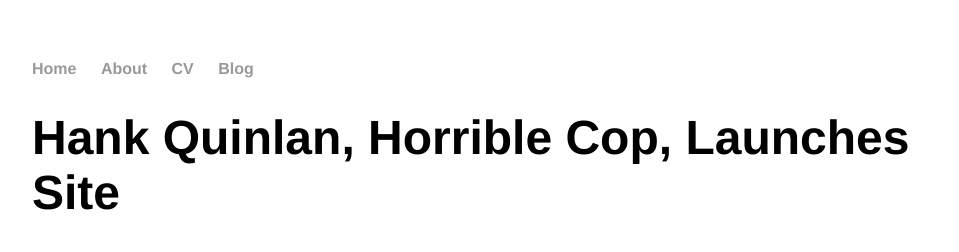
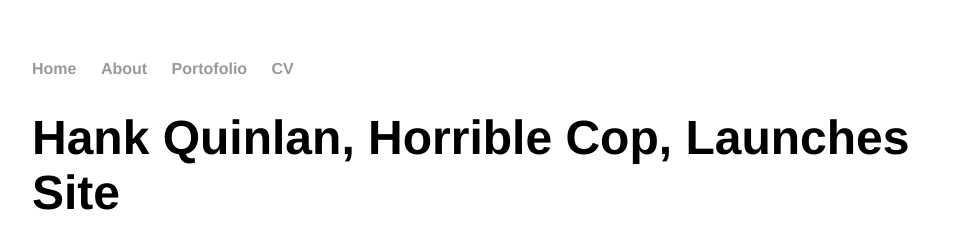
Before and after one commit to sadisme72/Portofolio, a Jekyll site: the page built from _posts/2019-09-27-testing.md, in a window 1280 px wide. Shown: the top 252 px of the page, without its empty margins (160-1119 px from the left). Built offline with Jekyll 4.4.1, drawn with Linux system fonts in a browser that asks for light colours.

Commit message:
Update default.html

```diff
--- a/_layouts/default.html
+++ b/_layouts/default.html
@@ -8,10 +8,10 @@
 		<body>
 			<nav>
 	    		<ul>
-	        		<li><a href="/">Home</a></li>
-		        	<li><a href="/about">About</a></li>
-	        		<li><a href="/cv">CV</a></li>
-	        		<li><a href="/blog">Blog</a></li>
+	        		        <li><a href="/Home">Home</a></li>
+	        			<li><a href="/About">About</a></li>
+        				<li><a href="/Portofolio">Portofolio</a></li>
+        				<li><a href="/CV">CV</a></li>
 	    		</ul>
 			</nav>
 			<div class="container">
```
